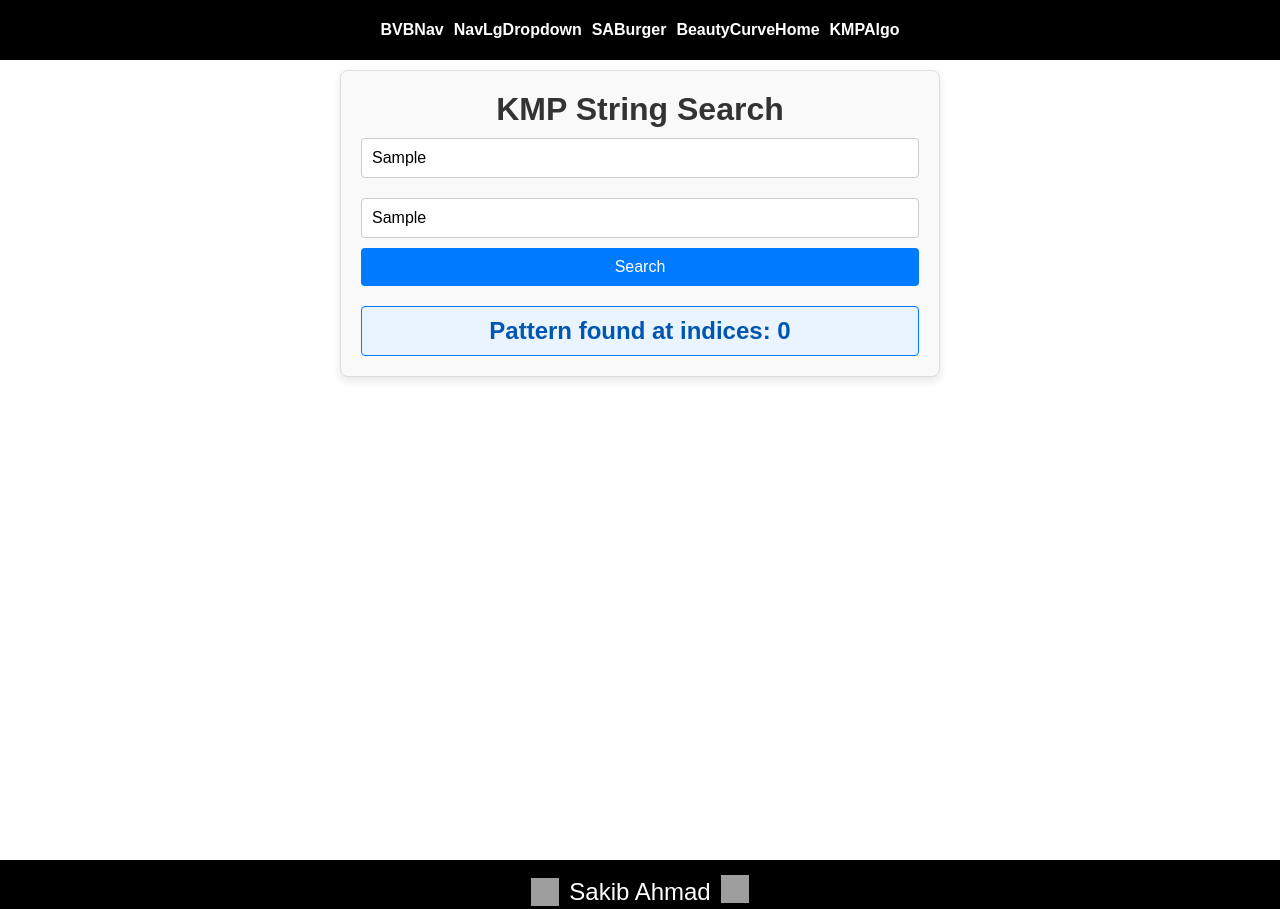
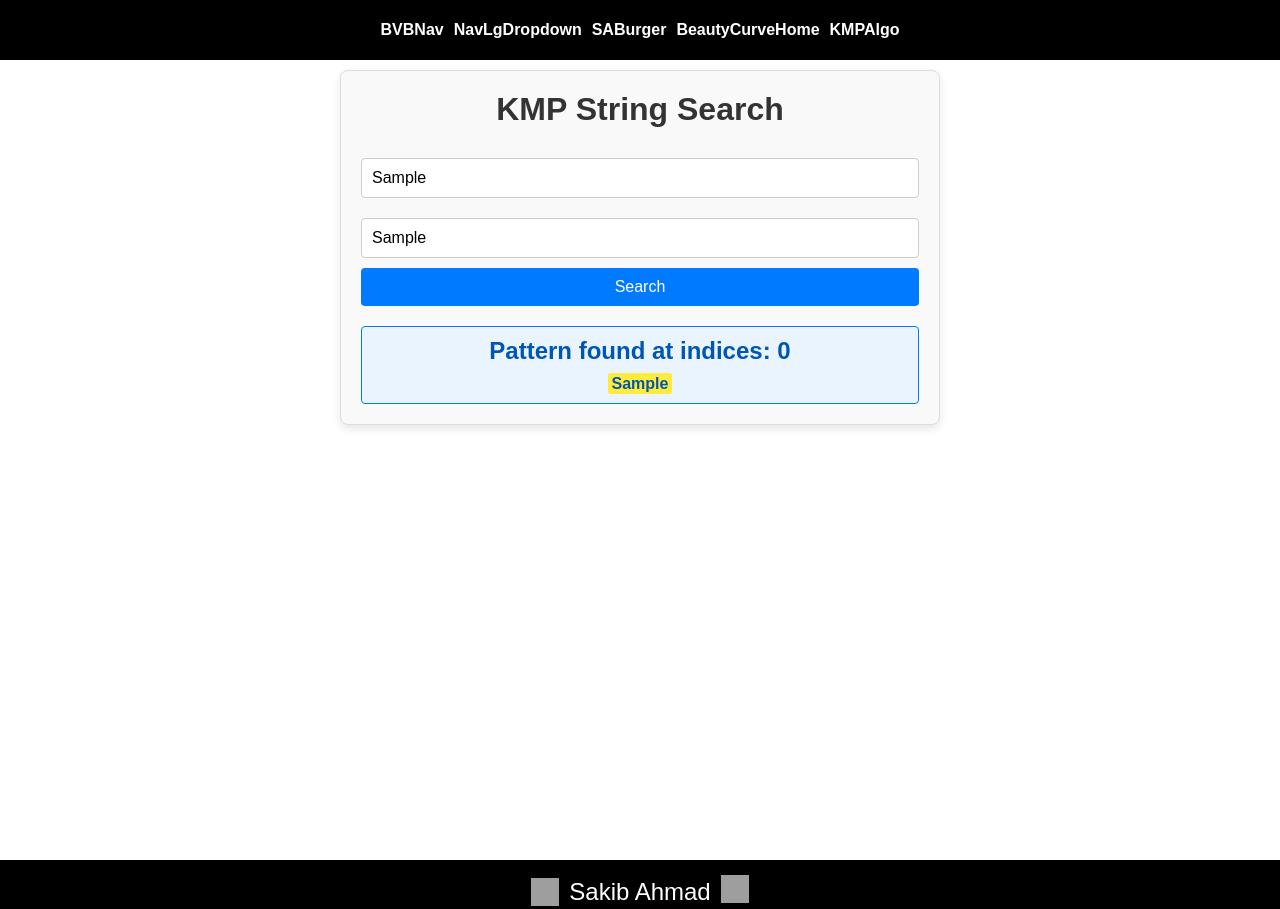
Before and after one commit to easakibahmad/bvb-clone, a React (Vite) app: page /kmp-algo in a window 1280 px wide. Both pictures are taken after typing "Sample", "Sample" into the empty fields and a click on the button "Search". Built offline with nearby package versions, Linux system fonts and the light colour scheme; grey boxes are pictures that could not be loaded.

Commit message:
feat: update kmp ui

```diff
--- a/src/components/KMPAlgo/KMPAlgo.css
+++ b/src/components/KMPAlgo/KMPAlgo.css
@@ -1,4 +1,3 @@
-/* KMPAlgo.css */
 .kmp__container {
   max-width: 600px;
   margin: 0 auto;
@@ -7,11 +6,13 @@
   border-radius: 8px;
   box-shadow: 0 4px 8px rgba(0, 0, 0, 0.1);
   background-color: #f9f9f9;
+  font-family: Arial, sans-serif; /* Adding a font family */
 }
 
 .kmp__container h1 {
   text-align: center;
   color: #333;
+  margin-bottom: 20px; /* Added margin for spacing */
 }
 
 .kmp__container input {
@@ -21,6 +22,12 @@
   border: 1px solid #ccc;
   border-radius: 4px;
   font-size: 16px;
+  transition: border-color 0.3s; /* Added transition for input focus */
+}
+
+.kmp__container input:focus {
+  border-color: #007bff; /* Change border color on focus */
+  outline: none; /* Remove outline */
 }
 
 .kmp__container button {
@@ -32,11 +39,12 @@
   border-radius: 4px;
   font-size: 16px;
   cursor: pointer;
-  transition: background-color 0.3s;
+  transition: background-color 0.3s, transform 0.3s; /* Added transition for button */
 }
 
 .kmp__container button:hover {
   background-color: #0056b3;
+  transform: translateY(-2px); /* Slight lift effect on hover */
 }
 
 .kmp__results {
@@ -48,3 +56,15 @@
   color: #0056b3;
   text-align: center;
 }
+
+.kmp__highlighted-text {
+  margin-top: 10px; /* Space above highlighted text */
+  font-size: 16px;
+}
+
+.kmp__highlight {
+  background-color: #ffeb3b; /* Highlight color for matched pattern */
+  font-weight: bold;
+  padding: 2px 4px; /* Add padding to highlight */
+  border-radius: 2px; /* Slightly rounded corners */
+}
--- a/src/components/KMPAlgo/KMPAlgo.tsx
+++ b/src/components/KMPAlgo/KMPAlgo.tsx
@@ -1,17 +1,57 @@
 import React, { useState } from "react";
-
 import { kmpSearch } from "../../utils/KMPAlgo/kmp";
-
 import "./KMPAlgo.css";
 
 const KMPAlgo: React.FC = () => {
   const [text, setText] = useState<string>("");
   const [pattern, setPattern] = useState<string>("");
   const [results, setResults] = useState<number[]>([]);
+  const [highlightedText, setHighlightedText] = useState<JSX.Element | null>(
+    null
+  );
 
   const handleSearch = () => {
     const foundIndexes = kmpSearch(text, pattern);
     setResults(foundIndexes);
+    setHighlightedText(highlightMatches(text, pattern, foundIndexes)); // Update highlighted text here
+  };
+
+  // Function to highlight matches in the text
+  const highlightMatches = (
+    text: string,
+    pattern: string,
+    indices: number[]
+  ) => {
+    if (indices.length === 0) return null; // Return null if no matches
+
+    const parts: JSX.Element[] = [];
+    let lastIndex = 0;
+
+    indices.forEach((index) => {
+      if (lastIndex < index) {
+        parts.push(
+          <span key={`text-${lastIndex}`}>
+            {text.substring(lastIndex, index)}
+          </span>
+        );
+      }
+
+      parts.push(
+        <span key={`match-${index}`} className="kmp__highlight">
+          {text.substring(index, index + pattern.length)}
+        </span>
+      );
+
+      lastIndex = index + pattern.length;
+    });
+
+    if (lastIndex < text.length) {
+      parts.push(
+        <span key={`text-${lastIndex}`}>{text.substring(lastIndex)}</span>
+      );
+    }
+
+    return <span>{parts}</span>; // Return the parts wrapped in a span
   };
 
   return (
@@ -36,6 +76,7 @@ const KMPAlgo: React.FC = () => {
         ) : (
           <h2>No matches found</h2>
         )}
+        <div className="kmp__highlighted-text">{highlightedText}</div>
       </div>
     </div>
   );
```
